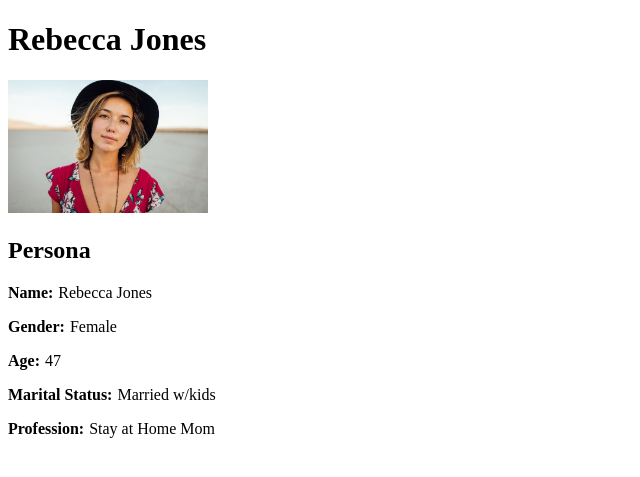
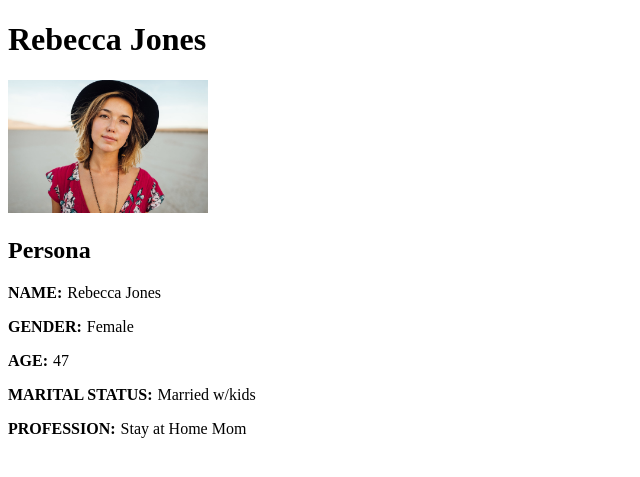
Before and after one commit to jisbell347/data-design, a PHP site: page /rebecca.php in a window 1280 px wide. Shown: the top 477 px of the page, without its empty margins (0-640 px from the left). Run offline with PHP 8.4, Linux system fonts and the light colour scheme.

Commit message:
Added text-transform: uppercase property to .bold class selector

```diff
--- a/epic/css/styles.css
+++ b/epic/css/styles.css
@@ -29,4 +29,5 @@ a {
 .bold {
 	font-weight: bold;
 	margin-right: 5px;
+	text-transform: uppercase;
 }
```
